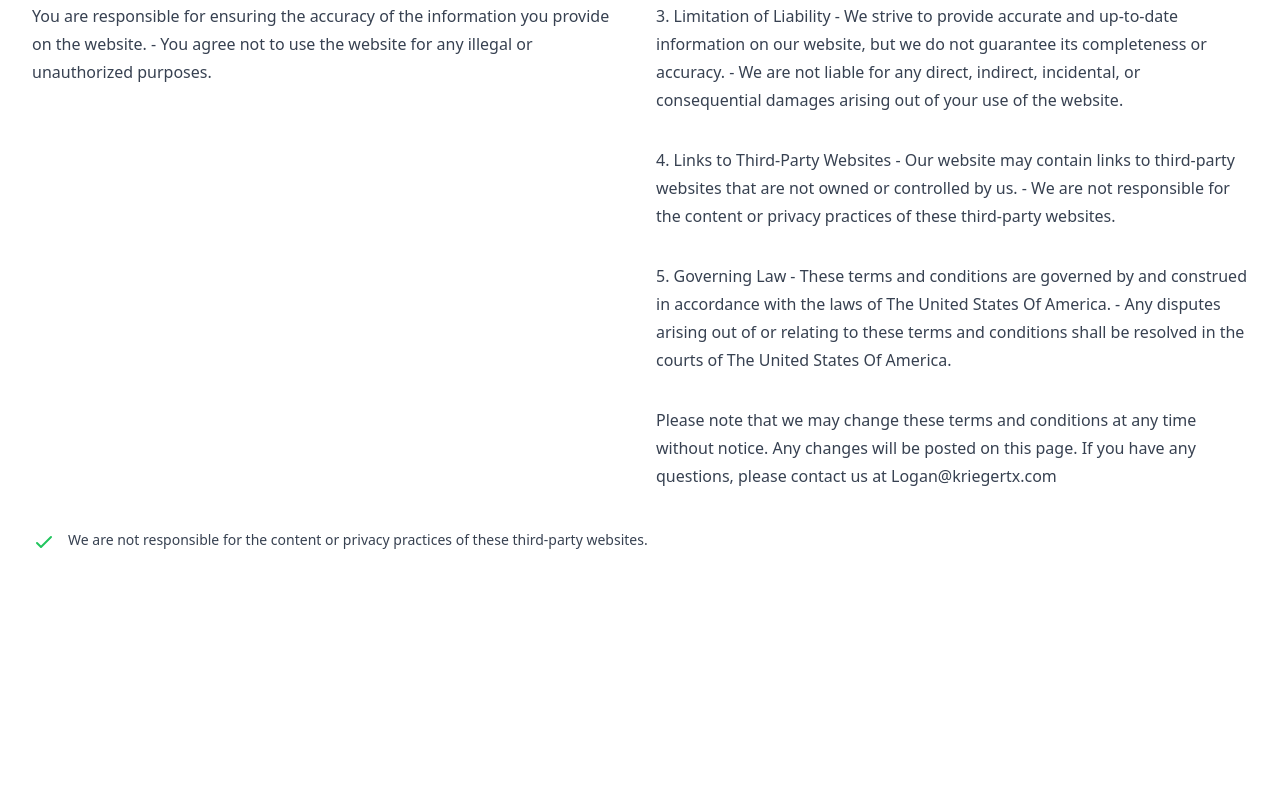
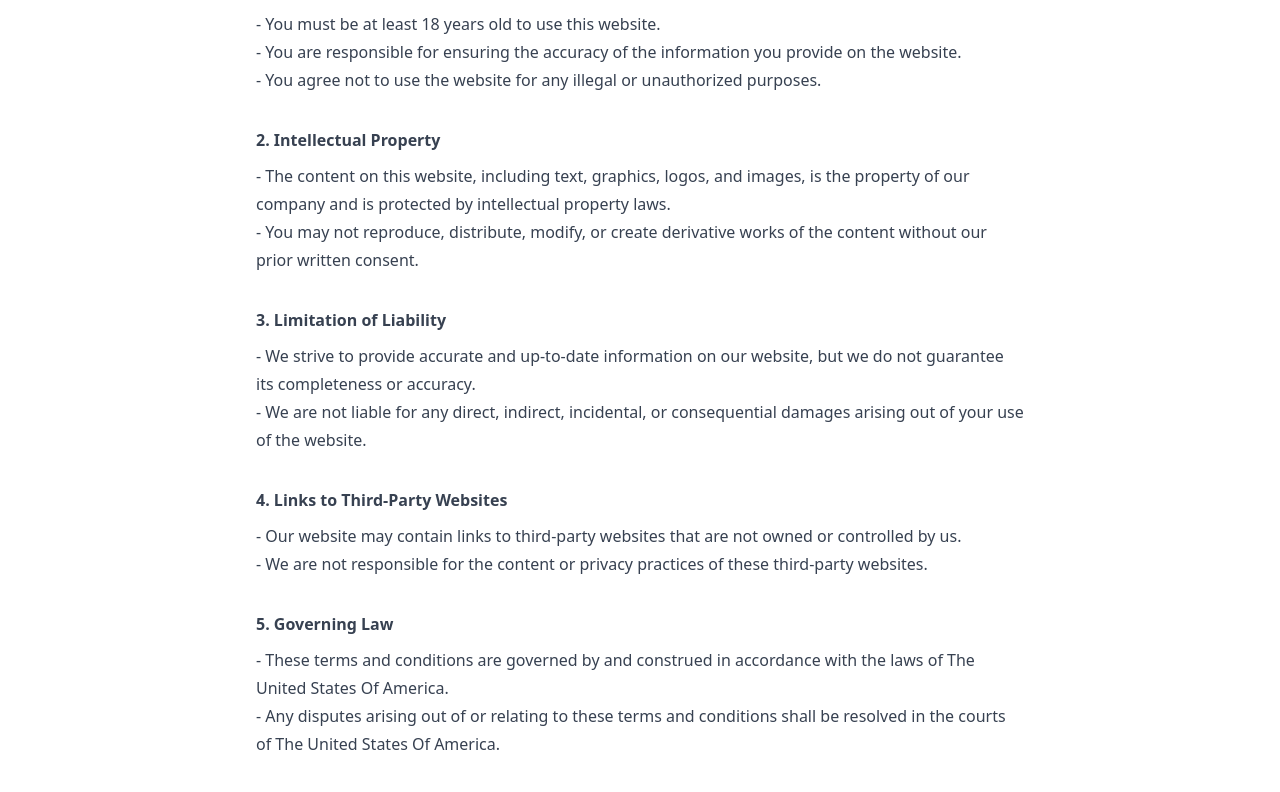
Before and after one commit to logankrieger317/jamesonAndCo, a React (Vite) app: page /terms in a window 1280 px wide. Shown: the part 486-1278 px from the top of the page. Built offline with nearby package versions, Linux system fonts and the light colour scheme.

Commit message:
updating terms & conditions

```diff
--- a/src/components/Footer.jsx
+++ b/src/components/Footer.jsx
@@ -1,4 +1,3 @@
-
 const navigation = {
   Promotions: [
     { name: 'Sales', href: '/Sales' },
@@ -116,7 +115,7 @@ export default function Footer() {
           <div className="mt-10 xl:mt-0">
             <h3 className="text-sm font-semibold leading-6 text-gray-900">Subscribe to our newsletter</h3>
             <p className="mt-2 text-sm leading-6 text-gray-600">
-                For exclusive offers, promotions, and updates on new products and services.
+              For exclusive offers, promotions, and updates on new products and services.
             </p>
             <form className="mt-6 sm:flex sm:max-w-md">
               <label htmlFor="email-address" className="sr-only">
--- a/src/components/Terms.jsx
+++ b/src/components/Terms.jsx
@@ -8,44 +8,61 @@ export default function Terms() {
       <Header />
       <div className="bg-white py-24 sm:py-32">
         <div className="mx-auto max-w-7xl px-6 lg:px-8">
-        <div className="mx-auto max-w-2xl lg:mx-0 lg:max-w-none">
+          <div className="mx-auto max-w-3xl">
             <p className="text-base font-semibold leading-7 text-grey-600">More Legal Stuff</p>
             <h1 className="mt-2 text-3xl font-bold tracking-tight text-gray-900 sm:text-4xl">Terms & Conditions</h1>
-          <div className="mt-10 grid max-w-xl grid-cols-1 gap-8 text-base leading-7 text-gray-700 lg:max-w-none lg:grid-cols-2">
-            <div>
+            <div className="mt-10 space-y-8 text-base leading-7 text-gray-700">
               <p>
                 This is the Terms and Conditions section. Please read these terms and conditions carefully before using our website. By accessing or using our website, you agree to be bound by these terms and conditions.
+              </p>
 
-              </p>
-              <p className="mt-8">
-                1. Use of the Website - You must be at least 18 years old to use this website. - You are responsible for ensuring the accuracy of the information you provide on the website. - You agree not to use the website for any illegal or unauthorized purposes.
-
+              <div>
+                <h2 className="font-semibold mb-2">1. Use of the Website</h2>
+                <p>
+                  - You must be at least 18 years old to use this website.<br/>
+                  - You are responsible for ensuring the accuracy of the information you provide on the website.<br/>
+                  - You agree not to use the website for any illegal or unauthorized purposes.
                 </p>
               </div>
+
               <div>
+                <h2 className="font-semibold mb-2">2. Intellectual Property</h2>
                 <p>
-                2. Intellectual Property - The content on this website, including text, graphics, logos, and images, is the property of our company and is protected by intellectual property laws. - You may not reproduce, distribute, modify, or create derivative works of the content without our prior written consent.
-
-              </p>
-              <p className="mt-8">
-                3. Limitation of Liability - We strive to provide accurate and up-to-date information on our website, but we do not guarantee its completeness or accuracy. - We are not liable for any direct, indirect, incidental, or consequential damages arising out of your use of the website.
-
-              </p>
-               <p className="mt-8">
-                4. Links to Third-Party Websites - Our website may contain links to third-party websites that are not owned or controlled by us. - We are not responsible for the content or privacy practices of these third-party websites.
-
-              </p>
-              <p className="mt-8">
-                5. Governing Law - These terms and conditions are governed by and construed in accordance with the laws of The United States Of America. - Any disputes arising out of or relating to these terms and conditions shall be resolved in the courts of The United States Of America.
-
-
-              </p>
-              <p className="mt-8">
-              Please note that we may change these terms and conditions at any time without notice. Any changes will be posted on this page. If you have any questions, please contact us at Logan@kriegertx.com
+                  - The content on this website, including text, graphics, logos, and images, is the property of our company and is protected by intellectual property laws.<br/>
+                  - You may not reproduce, distribute, modify, or create derivative works of the content without our prior written consent.
                 </p>
               </div>
+
+              <div>
+                <h2 className="font-semibold mb-2">3. Limitation of Liability</h2>
+                <p>
+                  - We strive to provide accurate and up-to-date information on our website, but we do not guarantee its completeness or accuracy.<br/>
+                  - We are not liable for any direct, indirect, incidental, or consequential damages arising out of your use of the website.
+                </p>
               </div>
-          <div className="mt-10 flex">
+
+              <div>
+                <h2 className="font-semibold mb-2">4. Links to Third-Party Websites</h2>
+                <p>
+                  - Our website may contain links to third-party websites that are not owned or controlled by us.<br/>
+                  - We are not responsible for the content or privacy practices of these third-party websites.
+                </p>
+              </div>
+
+              <div>
+                <h2 className="font-semibold mb-2">5. Governing Law</h2>
+                <p>
+                  - These terms and conditions are governed by and construed in accordance with the laws of The United States Of America.<br/>
+                  - Any disputes arising out of or relating to these terms and conditions shall be resolved in the courts of The United States Of America.
+                </p>
+              </div>
+
+              <p className="mt-8 text-sm text-gray-600">
+                Please note that we may change these terms and conditions at any time without notice. Any changes will be posted on this page. If you have any questions, please contact us at info@jcoatx.com
+              </p>
+            </div>
+
+            <div className="mt-10 flex items-start">
               <div className="flex-shrink-0">
                 <svg className="h-6 w-6 text-green-500" xmlns="http://www.w3.org/2000/svg" fill="none"
                      viewBox="0 0 24 24" stroke="currentColor" aria-hidden="true">
@@ -61,7 +78,6 @@ export default function Terms() {
             </div>
           </div>
         </div>
-
       </div>
       <Footer/>
     </>
```
Lines whose indentation alone changed are shown as unchanged.
